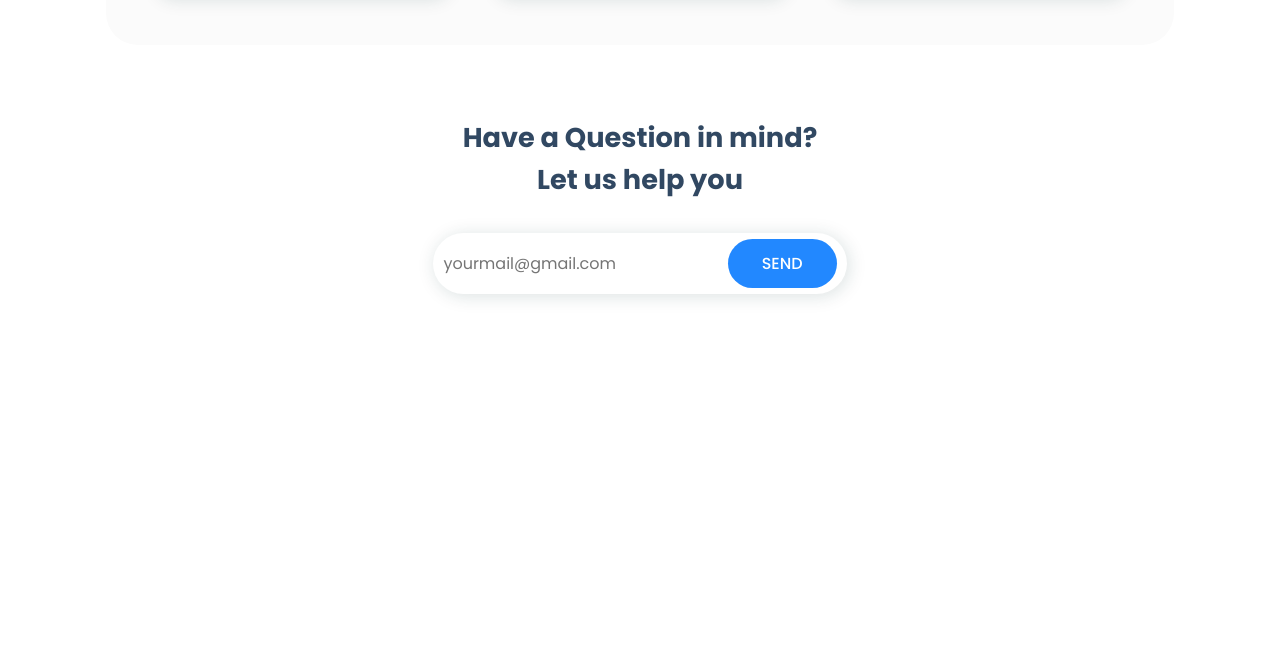
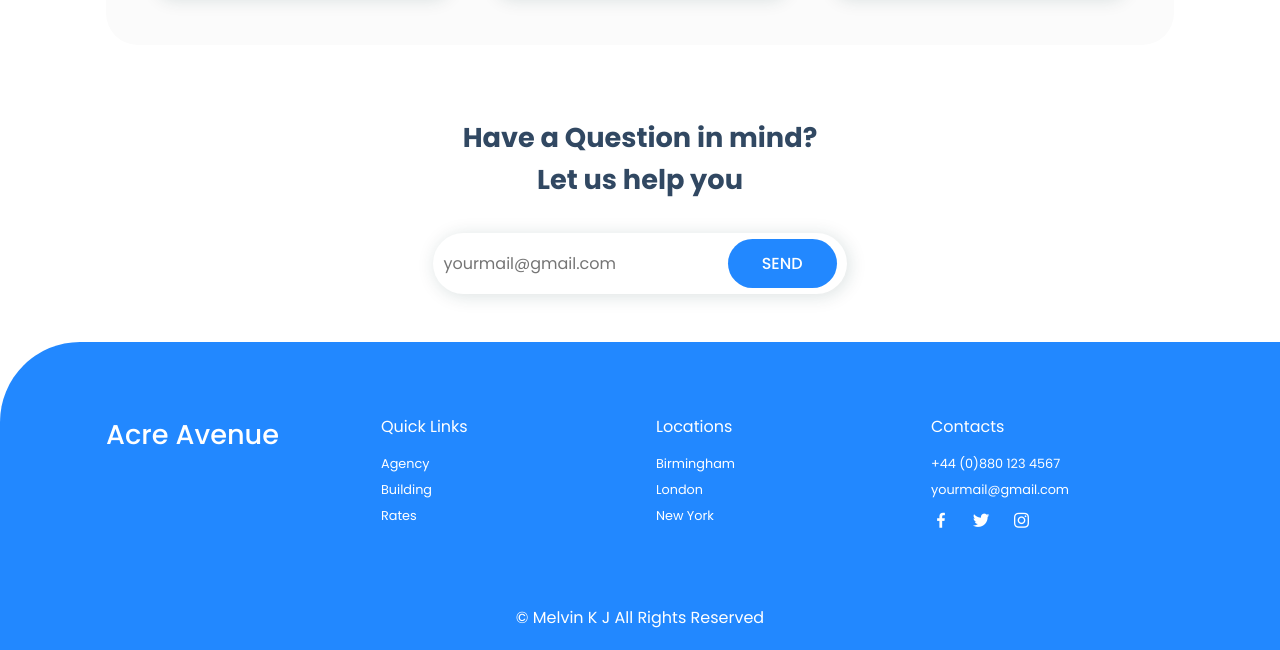
Before and after one commit to Melvin-KJ/Real-Estate-Project, a plain HTML site: page index.html in a window 1280 px wide. Shown: the part 2182-2832 px from the top of the page. Before the commit the page ends 2524 px from the top, so only its background shows below. Drawn offline with nearby package versions, Linux system fonts and the light colour scheme.

Commit message:
footer section and copyright added

```diff
--- a/index.html
+++ b/index.html
@@ -209,12 +209,50 @@
       </div>
     </section>
     <!-- Newsletter -->
-     <section class="newsletter container">
-      <h2>Have a Question in mind? <br>Let us help you</h2>
+    <section class="newsletter container">
+      <h2>Have a Question in mind? <br />Let us help you</h2>
       <form action="">
-        <input type="email" name="" id="email-box" placeholder="yourmail@gmail.com" required>
-        <input type="submit" value="Send" class="btn">
+        <input
+          type="email"
+          name=""
+          id="email-box"
+          placeholder="yourmail@gmail.com"
+          required
+        />
+        <input type="submit" value="Send" class="btn" />
       </form>
-     </section>
+    </section>
+    <!-- Footer -->
+    <section class="footer">
+      <div class="footer-container container">
+        <h2>Acre Avenue</h2>
+        <div class="footer-box">
+          <h3>Quick Links</h3>
+          <a href="#">Agency</a>
+          <a href="#">Building</a>
+          <a href="#">Rates</a>
+        </div>
+        <div class="footer-box">
+          <h3>Locations</h3>
+          <a href="#">Birmingham</a>
+          <a href="#">London</a>
+          <a href="#">New York</a>
+        </div>
+        <div class="footer-box">
+          <h3>Contacts</h3>
+          <a href="#">+44 (0)880 123 4567</a>
+          <a href="#">yourmail@gmail.com</a>
+          <div class="social">
+            <a href="#"><i class="bx bxl-facebook"></i></a>
+            <a href="#"><i class="bx bxl-twitter"></i></a>
+            <a href="#"><i class="bx bxl-instagram"></i></a>
+          </div>
+        </div>
+      </div>
+    </section>
+    <!-- CopyRight -->
+     <div class="copyright">
+      <p>&#169; Melvin K J All Rights Reserved</p>
+     </div>
   </body>
 </html>
--- a/style.css
+++ b/style.css
@@ -164,7 +164,7 @@ header {
   gap: 2.4rem;
 }
 
-.sales .box{
+.sales .box {
   padding: 20px;
   background: var(--bg-color);
   box-shadow: var(--box-shadow);
@@ -172,13 +172,13 @@ header {
   border-radius: 2rem;
 }
 
-.sales .box:hover{
+.sales .box:hover {
   background: var(--main-color);
   color: var(--bg-color);
   transition: 0.4s all linear;
 }
 
-.sales .box .bx{
+.sales .box .bx {
   padding: 10px;
   border-radius: 50%;
   background: #f6f6fe;
@@ -186,82 +186,82 @@ header {
   font-size: 20px;
 }
 
-.sales .box h3{
+.sales .box h3 {
   font-size: 1.1rem;
-    margin: 1rem 0 0.4rem;/*margin: top / left and right / bottom*/
+  margin: 1rem 0 0.4rem; /*margin: top / left and right / bottom*/
 }
 
-.sales .box p{
+.sales .box p {
   font-size: 0.938rem;
 }
 
 /* Properties */
-.heading{
+.heading {
   text-align: center;
   margin-bottom: 2rem;
 }
 
-.heading span{
+.heading span {
   font-weight: 500;
   color: var(--main-color);
 }
 
-.heading h2{
+.heading h2 {
   font-size: 1.7rem;
 }
 
-.heading p{
+.heading p {
   font-size: 0.938rem;
 }
 
-.properties{
+.properties {
   background: #fbfbfb;
   border-radius: 2rem;
 }
 
-.properties-container{
+.properties-container {
   display: grid;
   grid-template-columns: repeat(auto-fit, minmax(240px, auto));
   gap: 3rem;
   padding: 0 50px;
 }
 
-.properties-container .box{
+.properties-container .box {
   background: var(--bg-color);
   padding: 10px;
   border-radius: 1rem;
   box-shadow: var(--box-shadow);
 }
 
-.properties-container .box:hover{
+.properties-container .box:hover {
   transform: translateY(-10px);
   transition: 0.5s;
 }
 
-.properties-container .box img{
+.properties-container .box img {
   border-radius: 1rem;
   height: 220px;
   object-fit: cover;
   object-position: center;
 }
 
-.properties-container .box h3{
+.properties-container .box h3 {
   font-size: 1rem;
   font-weight: 600;
-  float:right;
+  float: right;
 }
 
-.properties-container .box .content{
+.properties-container .box .content {
   display: flex;
   justify-content: space-between;
   margin-top: 2rem;
 }
 
-.properties-container .box .content .text h3{
+.properties-container .box .content .text h3 {
   font-weight: 500;
 }
 
-.properties-container .box .content .text p{
+.properties-container .box .content .text p {
   font-size: 0.8rem;
 }
 
@@ -271,20 +271,20 @@ header {
   column-gap: 1rem;
 }
 
-.properties-container .box .content .icon .bx{
+.properties-container .box .content .icon .bx {
   display: flex;
   align-items: center;
   font-size: 20px;
 }
 
-.properties-container .box .content .icon span{
+.properties-container .box .content .icon span {
   font-size: 12px;
   font-weight: 500;
   margin-left: 4px;
 }
 
 /* Newsletter */
-.newsletter{
+.newsletter {
   display: flex;
   flex-direction: column;
   align-items: center;
@@ -293,29 +293,85 @@ header {
   text-align: center;
 }
 
-.newsletter h2{
+.newsletter h2 {
   font-size: 1.7rem;
 }
 
-.newsletter form{
+.newsletter form {
   background: var(--bg-color);
   box-shadow: var(--box-shadow);
   padding: 6px 10px;
   border-radius: 5rem;
 }
 
-.newsletter form input{
+.newsletter form input {
   border: none;
   outline: none;
   font-size: 1rem;
 }
 
-.newsletter #email-box{
+.newsletter #email-box {
   width: 280px;
 }
 
-.newsletter .btn{
+.newsletter .btn {
   padding: 12px 34px;
   font-weight: 500;
   text-transform: uppercase;
 }
+
+/* Footer */
+.footer {
+  background: var(--main-color);
+  color: var(--bg-color);
+  border-radius: 5rem 0 0 0;
+}
+
+.footer-container {
+  display: grid;
+  grid-template-columns: repeat(auto-fit, minmax(240px, auto));
+  gap: 2rem;
+}
+
+.footer-container h2{
+  font-size: 1.7rem;
+  font-weight: 500;
+}
+
+.footer-box{
+  display: flex;
+  flex-direction: column;
+}
+
+.footer-box h3{
+  margin-bottom: 1rem;
+  font-size: 1rem;
+  font-weight: 400;
+}
+
+.footer-box a{
+  font-size: 0.8rem;
+  color: var(--bg-color);
+  font-weight: 400;
+  margin-bottom: 0.5rem;
+}
+
+.footer-box a:hover{
+  color: var(--text-color);
+}
+
+.social a{
+  font-size: 20px;
+  margin-right: 1rem;
+}
+
+.social a:hover{
+  color: var(--second-color);
+}
+
+.copyright{
+  padding: 20px;
+  text-align: center;
+  color: var(--bg-color);
+  background: var(--main-color);
+}
```
Lines whose indentation alone changed are shown as unchanged.
